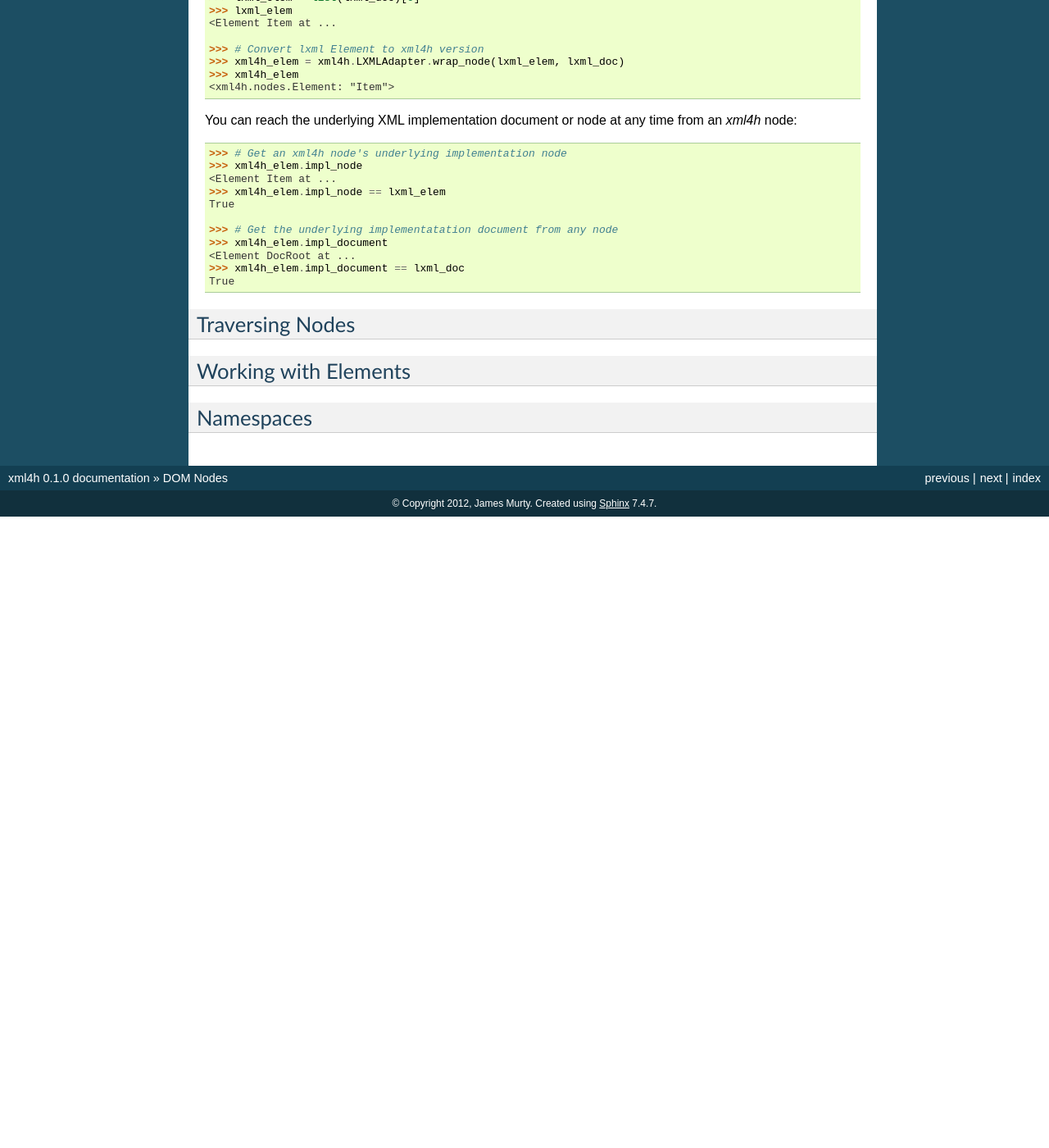
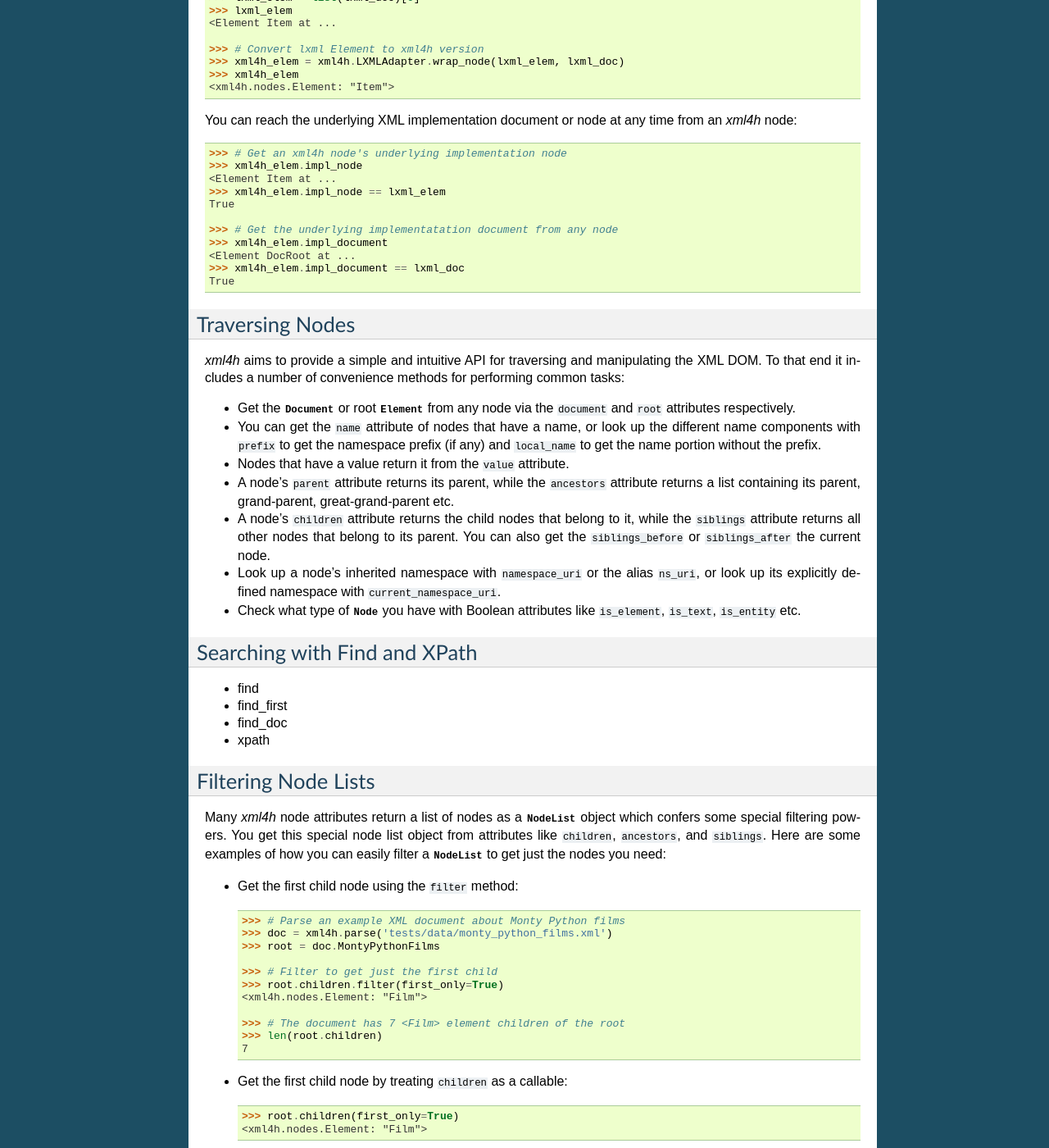
Before and after one commit to jmurty/xml4h, a Sphinx documentation site: the page built from docs/nodes.rst, in a window 1280 px wide and 1400 px high, scrolled down 984 px. Shown: the whole window at 82% size. Built offline with Sphinx 7.4.7, drawn with Linux system fonts in a browser that asks for light colours; before the commit the page ends 1614 px from its top, so only the background shows below that; some of the changed text lies outside the part shown.

Commit message:
More node usage documentation

```diff
--- a/docs/nodes.rst
+++ b/docs/nodes.rst
@@ -88,10 +88,126 @@ from an *xml4h* node::
 Traversing Nodes
 ----------------
 
+*xml4h* aims to provide a simple and intuitive API for traversing and
+manipulating the XML DOM. To that end it includes a number of convenience
+methods for performing common tasks:
+
+- Get the :class:`~xml4h.nodes.Document` or root :class:`~xml4h.nodes.Element`
+  from any node via the ``document`` and ``root`` attributes respectively.
+- You can get the ``name`` attribute of nodes that have a name, or look up
+  the different name components with ``prefix`` to get the namespace prefix
+  (if any) and ``local_name`` to get the name portion without the prefix.
+- Nodes that have a value return it from the ``value`` attribute.
+- A node's ``parent`` attribute returns its parent, while the ``ancestors``
+  attribute returns a list containing its parent, grand-parent,
+  great-grand-parent etc.
+- A node's ``children`` attribute returns the child nodes that belong to it,
+  while the ``siblings`` attribute returns all other nodes that belong to its
+  parent. You can also get the ``siblings_before`` or ``siblings_after`` the
+  current node.
+- Look up a node's inherited namespace with ``namespace_uri`` or the alias
+  ``ns_uri``, or look up its explicitly defined namespace with
+  ``current_namespace_uri``.
+- Check what type of :class:`~xml4h.nodes.Node` you have with Boolean
+  attributes like ``is_element``, ``is_text``, ``is_entity`` etc.
+
+
+Searching with Find and XPath
+-----------------------------
+
+- find
+- find_first
+- find_doc
+- xpath
+
+
+Filtering Node Lists
+--------------------
+
+Many *xml4h* node attributes return a list of nodes as a
+:class:`~xml4h.nodes.NodeList` object which confers some special filtering
+powers.  You get this special node list object from attributes like
+``children``, ``ancestors``, and ``siblings``. Here are some examples of
+how you can easily filter a :class:`~xml4h.nodes.NodeList` to get just the
+nodes you need:
+
+- Get the first child node using the ``filter`` method::
+
+      >>> # Parse an example XML document about Monty Python films
+      >>> doc = xml4h.parse('tests/data/monty_python_films.xml')
+      >>> root = doc.MontyPythonFilms
+
+      >>> # Filter to get just the first child
+      >>> root.children.filter(first_only=True)
+      <xml4h.nodes.Element: "Film">
+
+      >>> # The document has 7 <Film> element children of the root
+      >>> len(root.children)
+      7
+
+- Get the first child node by treating ``children`` as a callable::
+
+      >>> root.children(first_only=True)
+      <xml4h.nodes.Element: "Film">
+
+  When you treat the node list as a callable it calls the ``filter`` method
+  behind the scenes, but since doing it the callable way is quicker and
+  clearer in code we will use that approach from now on.
+
+- Get the first child node with the ``first`` filtering method, which accepts
+  the same constraints as the ``filter`` method::
+
+      >>> root.children.first()
+      <xml4h.nodes.Element: "Film">
+
+      >>> # Apply filtering with first
+      >>> print root.children.first('WrongName')
+      None
+
+
+- Filter the node list by name::
+
+      >>> for n in root.children('Film'):
+      ...     print n.Title.text
+      And Now for Something Completely Different
+      Monty Python and the Holy Grail
+      Monty Python's Life of Brian
+      Monty Python Live at the Hollywood Bowl
+      Monty Python's The Meaning of Life
+      Monty Python: Almost the Truth (The Lawyer's Cut)
+      A Liar's Autobiography: Volume IV
+
+      >>> len(root.children('WrongName'))
+      0
+
+  .. note::
+     Passing a node name as the first argument will match the *local* name of
+     a node. You can match the full node name, which might include a prefix
+     for example, with a call like: ``.children(local_name='SomeName')``.
+
+- Filter with a custom function::
+
+      >>> # Filter to films released in the year 1979
+      >>> for n in root.children('Film',
+      ...         filter_fn=lambda node: node.attributes['year'] == '1979'):
+      ...     print n.Title.text
+      Monty Python's Life of Brian
+
+
+"Magical" Node Traversal
+------------------------
+
+
+:class:`~xml4h.nodes.NodeAttrAndChildElementLookupsMixin`
+
+
+Manipulating Nodes
+------------------
+
+- Set name and value
+- delete
+
+
 
 Working with Elements
 ---------------------
-
-
-Namespaces
-----------
```
